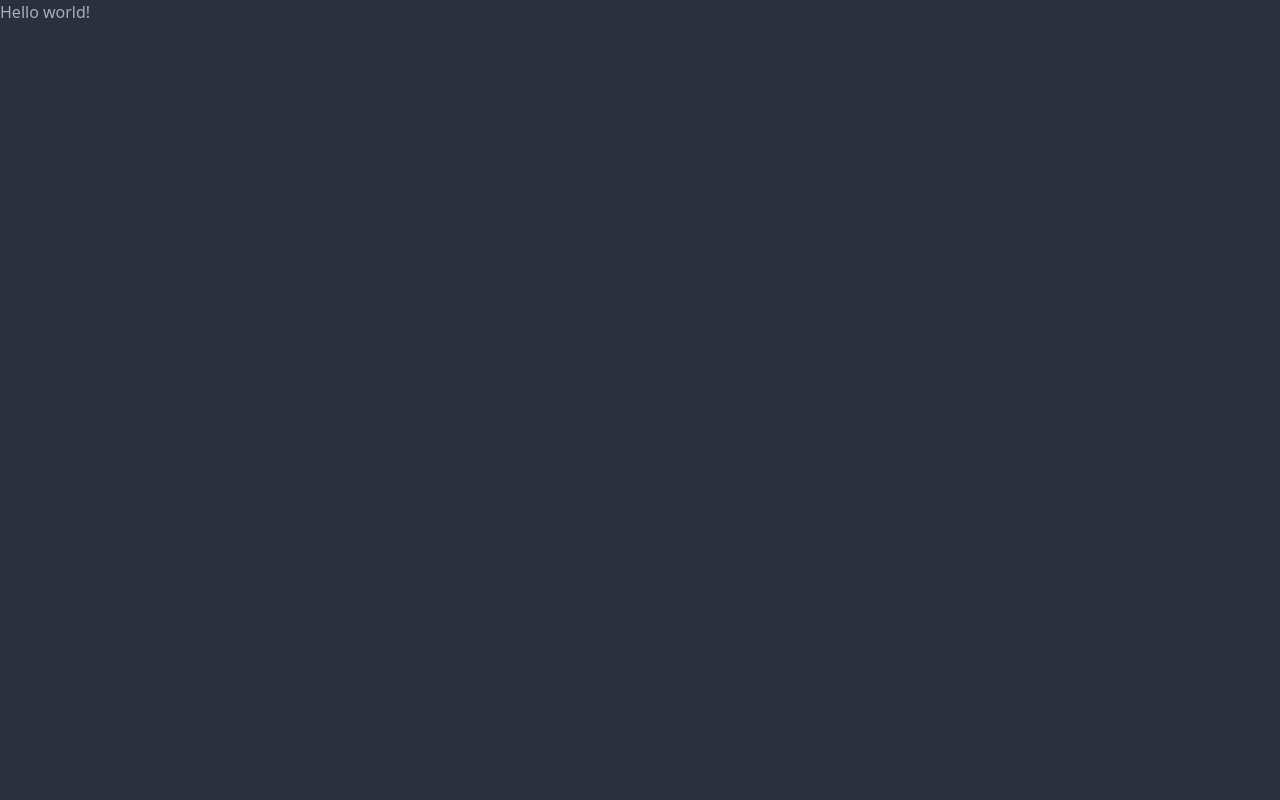
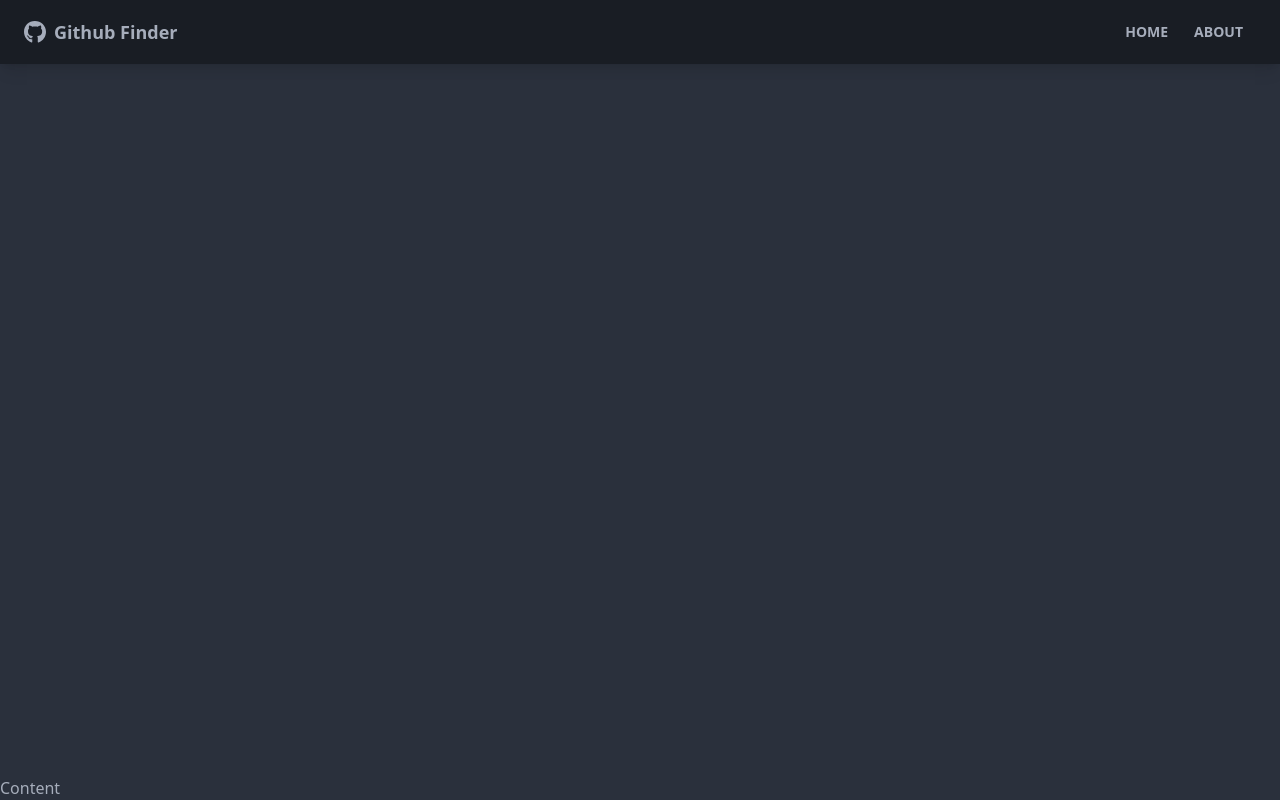
Before and after one commit to Lerik13/github-finder, a React (Create React App) app: page / in a window 1280 px wide. Built offline with nearby package versions, Linux system fonts and the light colour scheme.

Commit message:
Navbar component

```diff
--- a/package.json
+++ b/package.json
@@ -9,6 +9,8 @@
     "daisyui": "^2.11.1",
     "react": "^17.0.2",
     "react-dom": "^17.0.2",
+    "react-icons": "^4.3.1",
+    "react-router-dom": "^6.2.2",
     "react-scripts": "5.0.0",
     "web-vitals": "^2.1.4"
   },
--- a/src/App.js
+++ b/src/App.js
@@ -1,8 +1,15 @@
+import { BrowserRouter } from "react-router-dom";
+import Navbar from "./components/layout/Navbar";
+
 function App() {
 	return (
-		<div>
-			<h1>Hello world!</h1>
-		</div>
+		<BrowserRouter>
+			<div className="flex flex-col justify-between h-screen">
+				<Navbar title="Github Finder" />
+
+				<main>Content</main>
+			</div>
+		</BrowserRouter>
 	);
 }
 
--- /dev/null
+++ b/src/components/layout/Navbar.jsx
@@ -0,0 +1,37 @@
+import {FaGithub} from 'react-icons/fa'
+import PropTypes from 'prop-types'
+import { Link } from 'react-router-dom'
+
+function Navbar({title}) {
+	return <nav className='navbar mb-12 shadow-lg bg-neutral text-neutral-content'>
+		<div className="container mx-auto">
+			<div className="flex-none px-2 mx-2">
+				<FaGithub className='inline pr-2 text-3xl' />
+				<Link to='/' className='text-lg font-bold align-middle'>
+					{title}
+				</Link>
+			</div>
+
+			<div className="flex-1 px-2 mx-2">
+				<div className="flex justify-end">
+					<Link to="/" className='btn btn-ghost btn-sm rounded-btn'>
+						Home
+					</Link>
+					<Link to="/about" className='btn btn-ghost btn-sm rounded-btn'>
+						About
+					</Link>
+				</div>
+			</div>
+		</div>
+	</nav>
+}
+
+Navbar.defaultProps = {
+	title: 'Github Finder'
+}
+
+Navbar.propTypes = {
+	title: PropTypes.string,
+}
+
+export default Navbar
```
Also changed, not shown: 1 other file (tests, documents, lock files or other folders).
